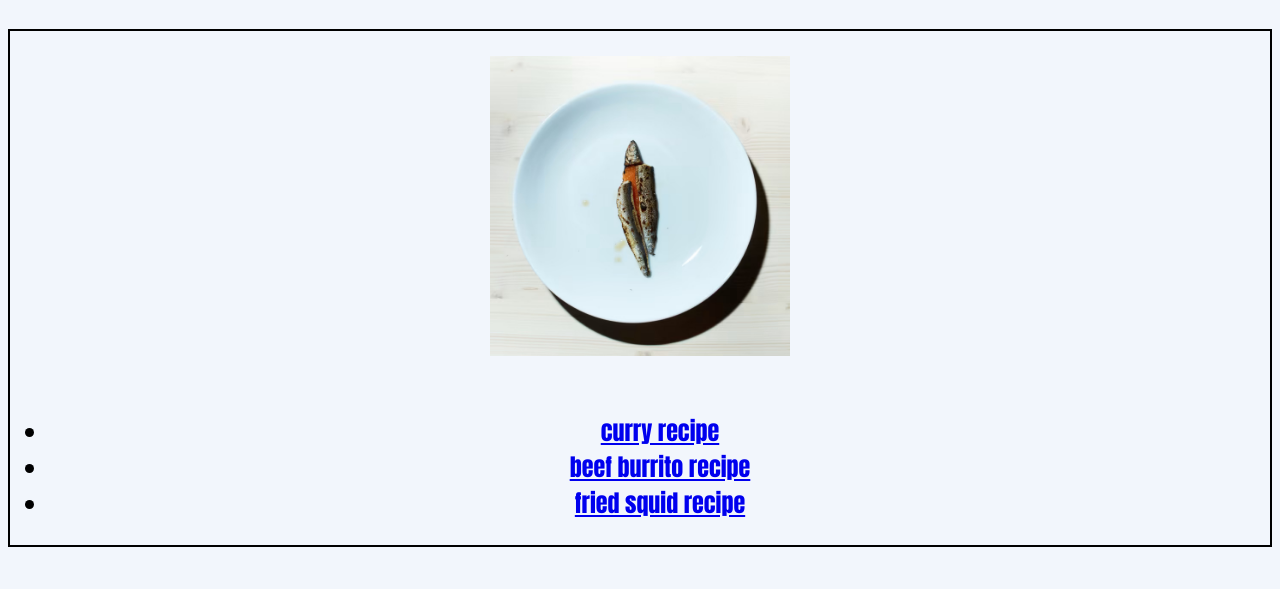
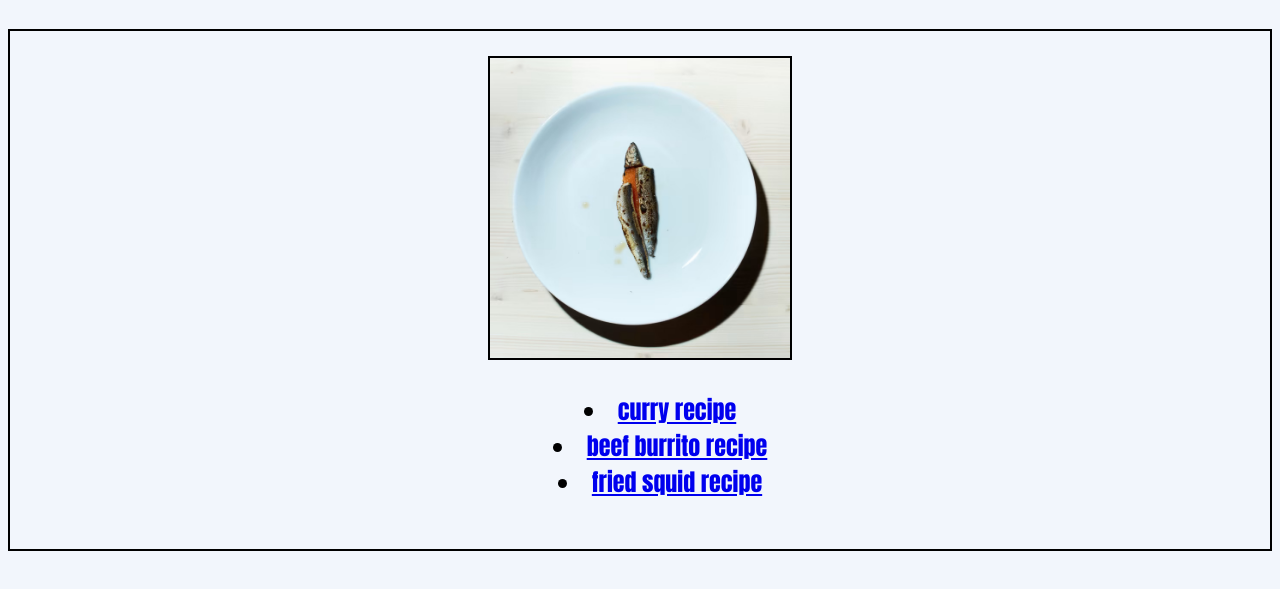
Before and after one commit to PlasmaZen/recipes.github.io, a plain HTML site: page index.html in a window 1280 px wide. Shown: the part 111-700 px from the top of the page. Drawn offline with Linux system fonts and the light colour scheme.

Commit message:
added lots of nice css to landing page. recipe pages still need rework.

```diff
--- a/index.html
+++ b/index.html
@@ -9,7 +9,7 @@
         <h1 class="title">RECIPES</h1>
         <div class="mainbody">
             <img src="assets/yumfish.jpg" alt="a yumfish" width="300" height="300">
-            <ul>
+            <ul class="fixed-list">
                 <li><a href="recipes/curry.html">curry recipe</a> </li>
                 <li><a href="recipes/beefburrito.html">beef burrito recipe</a></li>
                 <li><a href="recipes/friedcalamari.html">fried squid recipe</a></li>
--- a/styles.css
+++ b/styles.css
@@ -4,10 +4,10 @@ body {
 }
 
 img {
-    padding: 25px 25px 25px 25px;
+    border: 2px solid #000000;
 }
 
-.mainbody .title {
+.mainbody, .title {
     text-align: center;
     border: 2px solid #000000;
     text-align: center;
@@ -15,16 +15,14 @@ img {
 }
 
 .mainbody {
+    padding: 25px 25px 25px 25px;
     font-size: 24px;
-    border: 2px solid #000000;
-    text-align: center;
-    font-family: Impact;
 }
 
 .title {
     font-size: 48px;
-    text-align: center;
-    border: 2px solid #000000;
-    text-align: center;
-    font-family: Impact;
 }
+
+.fixed-list {
+    list-style-position: inside;
+}
```
